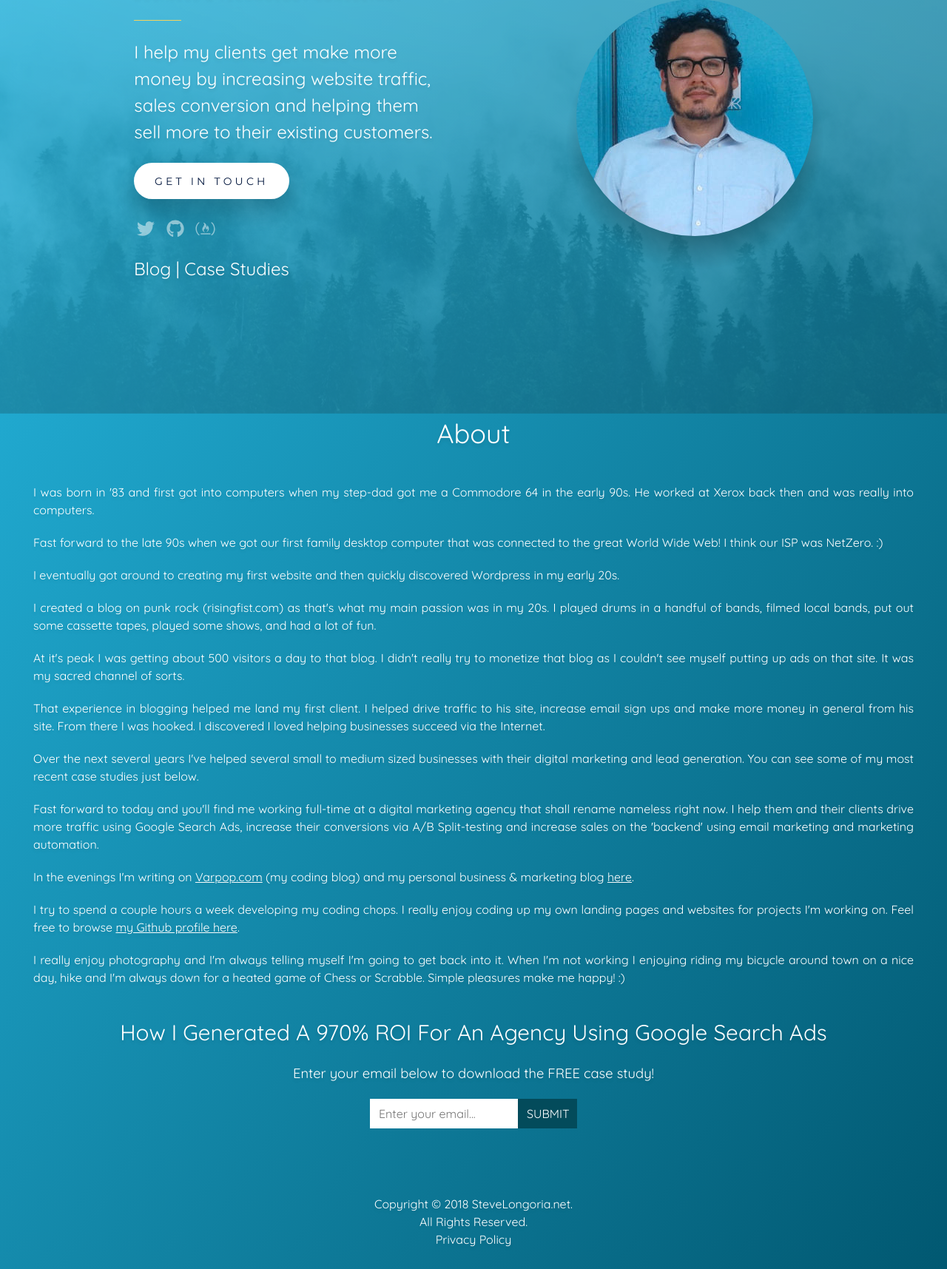
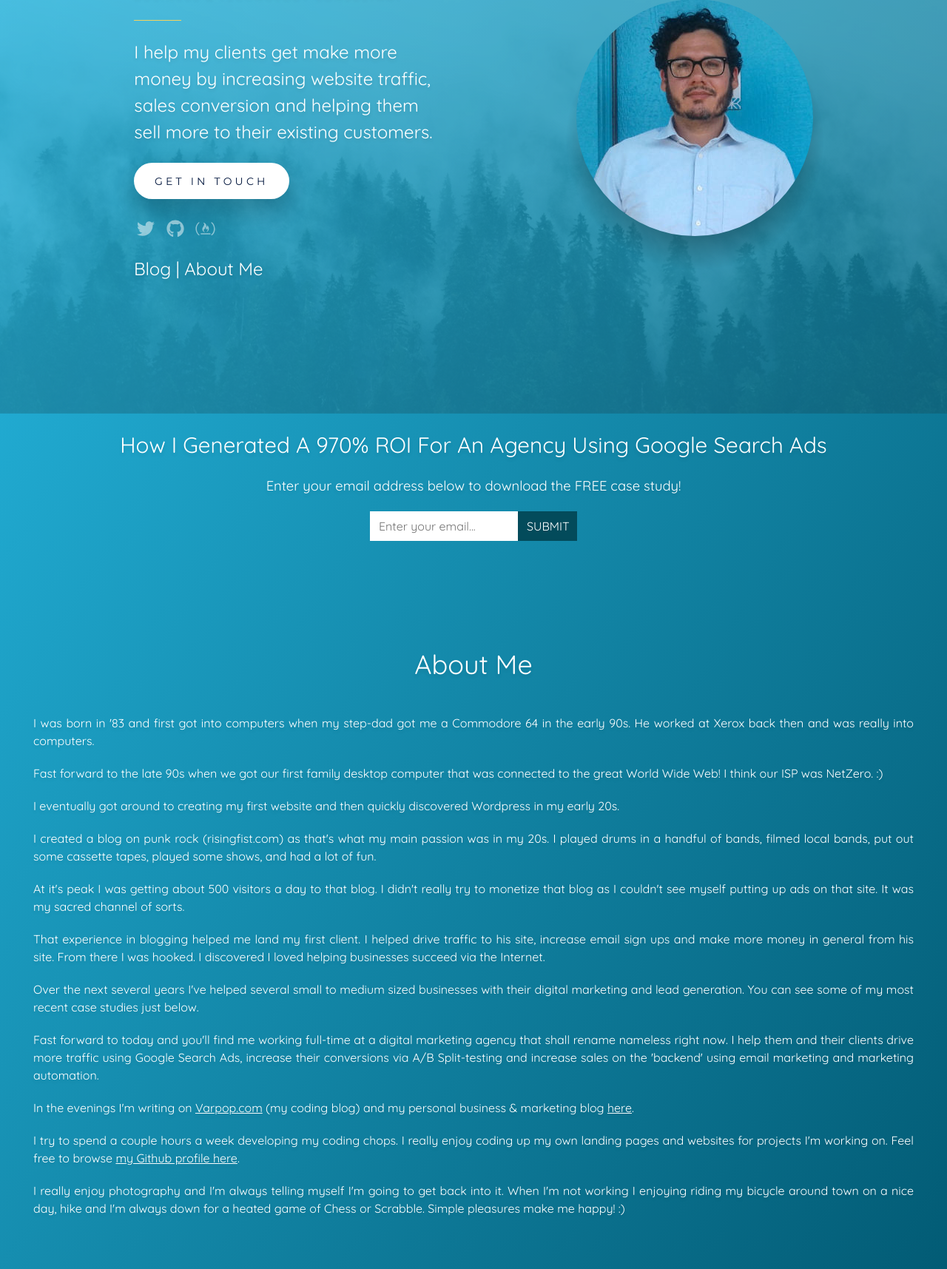
Before and after one commit to SteveLongoria/SteveLongoria, a PHP site: page / in a window 1280 px wide. Shown: the part 241-1956 px from the top of the page at 74% size. Run offline with PHP 8.4, Linux system fonts and the light colour scheme; some libraries are stand-ins or nearby versions.

Commit message:
Moved case study offer cta higher on homepage

```diff
--- a/css/main.css
+++ b/css/main.css
@@ -85,6 +85,7 @@ wallpaper,
 
 .about-title {
 	font-size: 2.25rem;
+	margin-top: 140px;
 	text-align: center;
 }
 
--- a/index.html
+++ b/index.html
@@ -93,12 +93,20 @@
 	</a> </li>
 	</ul>
 	<div style="margin-top:20px;font-size:1.5rem;line-height:1.5;" class="links">
-		<p style="padding:0 0 0 0;"><a href="https://blog.stevelongoria.net/" target="_blank">Blog</a> | <a href="#casestudy-cta">Case Studies</a>
+		<p style="padding:0 0 0 0;"><a href="https://blog.stevelongoria.net/" target="_blank">Blog</a> | <a href="#about">About Me</a>
 	</div>
 		</main>
 </div>
+<div id="casestudy-cta">
+  <h1 class="cs-title">How I Generated A 970% ROI For An Agency Using Google Search Ads</h1>
+		<center><p class="cs-description">Enter your email address below to download the FREE case study!</p></center>
+		<form action="https://www.getdrip.com/forms/785054003/submissions" method="post" data-drip-embedded-form="785054003">
+  <input type="email" id="drip-email" name="fields[email]" value="" placeholder="Enter your email..."/>
+  <button type="submit" data-drip-attribute="sign-up-button">SUBMIT</button>
+</form>
+</div>
 	<div id="about">
-		<h1 class="about-title">About</h1>
+		<h1 class="about-title">About Me</h1>
 		<div class="about-content">
 		<p>I was born in '83 and first got into computers when my step-dad got me a Commodore 64 in the early 90s. He worked at Xerox back then and was really into computers.
 
@@ -114,14 +122,7 @@
 <p>I really enjoy photography and I'm always telling myself I'm going to get back into it. When I'm not working I enjoying riding my bicycle around town on a nice day, hike and I'm always down for a heated game of Chess or Scrabble. Simple pleasures make me happy! :)</p>
 	</div>
 	</div>
-		<div id="casestudy-cta">
-  <h1 class="cs-title">How I Generated A 970% ROI For An Agency Using Google Search Ads</h1>
-		<center><p class="cs-description">Enter your email below to download the FREE case study!</p></center>
-		<form action="https://www.getdrip.com/forms/785054003/submissions" method="post" data-drip-embedded-form="785054003">
-  <input type="email" id="drip-email" name="fields[email]" value="" placeholder="Enter your email..."/>
-  <button type="submit" data-drip-attribute="sign-up-button">SUBMIT</button>
-</form>
-</div>
+
 </div>
 
 <footer>
```
